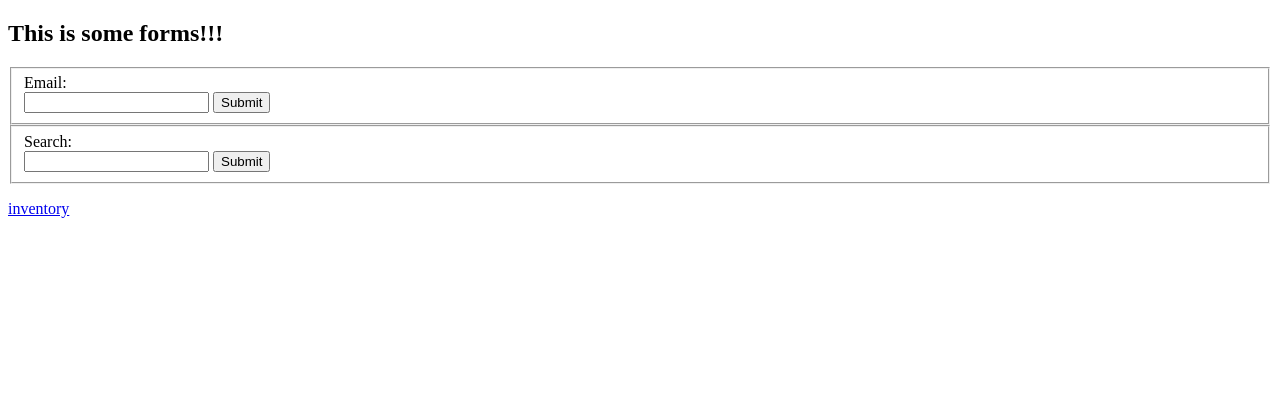
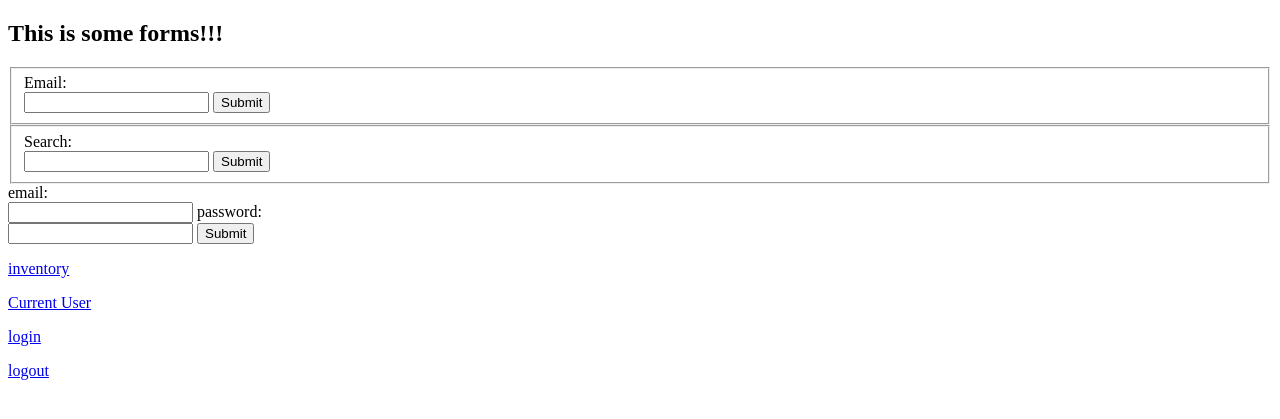
Before and after one commit to ethanphunter/FlaskExperiment, a Flask app: page / in a window 1280 px wide. Shown: the top 419 px of the page. Run offline with Flask 2, Linux system fonts and the light colour scheme.

Commit message:
Added a simple login system

```diff
--- a/main.py
+++ b/main.py
@@ -1,17 +1,31 @@
-from flask import Flask, render_template, request, redirect
+"""
+Author: Ethan Hunter
+Comments: A simple Flask app for me to mess around with.
+Note: I relieze that storing the user passwords the way I am is a very bad idea,
+      I would never use this minimal of security in a real world app
+"""
+
+from flask import Flask, render_template, request, redirect, session, abort, jsonify
 from Database import MyDatabase
+from User import User
 
 db = MyDatabase()
 app = Flask(__name__)
 
-#This is how you define a route
+# Set Debug to true for development purposes
+# SECRET_KEY is used in the session object
+app.config.update(dict(
+    #DEBUG=True,
+    SECRET_KEY='A Very Very Secret Key'))
+
+# This is how you define a route
 @app.route("/")
 def index():
     #The return statement determines what html the user sees
     return render_template("index.html")
 
-#In the html there is a form element that posts to this endpoint
-#This route just prints the email that was submitted in the email input field
+# In the html there is a form element that posts to this endpoint
+# This route just prints the email that was submitted in the email input field
 @app.route("/form", methods=["POST"])
 def form():
     email = request.form["email"]
@@ -27,5 +41,58 @@ def search():
 def inventory():
     return render_template("inventory.html", items = db.getItems())
 
+# This adds a new user to the Database
+@app.route("/newUser", methods=["POST"])
+def new_user():
+    email = request.form["email"]
+    #print(email)
+    password = request.form["password"]
+    #print(password)
+    user = User(email, password)
+    #print(user)
+    db.addAUser(user)
+    #print(password)
+    print("new user: " + user.email)
+    return redirect("/")
+
+# Log a user in. This is a pretty simple way of doing it, but it works
+# I wouldn't use this for a real life system.
+@app.route("/login", methods=["GET","POST"])
+def login():
+    if (request.method == "POST"):
+        user = db.getUser(request.form["username"])
+        if (user == "no match"):
+            print("Error!!!")
+            abort(401)
+        else:
+            print("Checking password...")
+            if(user.verify_password(request.form["password"])):
+                print("password is correct!")
+                session['logged_in'] = True
+                print("logged_in set")
+                session["current_user"] = user.email
+                print(user.email + " Logged in")
+                return redirect("/")
+            else:
+                print("Wrong password!!")
+                abort(401)
+    else:
+        return render_template("login.html")
+
+# Log the user out
+@app.route("/logout")
+def logout():
+    session["current_user"] = None
+    print("Logged out")
+    session["logged_in"] = False
+    return redirect("/")
+
+# You should only be able to access this if you are logged in
+@app.route("/secret")
+def secret():
+    if (not session.get("logged_in")):
+        abort(401)
+    return "Current User: " + session.get("current_user")
+
 if (__name__ == "__main__"):
     app.run()
--- a/templates/index.html
+++ b/templates/index.html
@@ -19,9 +19,26 @@
         <input type="submit" name="Form">
       </fieldset>
     </form>
+    <form action="/newUser", method="post">
+      email: <br>
+      <input type="text" name="email"></input>
+      password: <br>
+      <input type="text" name="password"></input>
+      <input type="submit" name="newUser"></input>
+    </form>
     <div>
       <p>
         <a href="/inventory">inventory</a>
+      </p>
+      <p>
+        <a href="/secret">Current User</a>
+      </p>
+      <p>
+        <a href="/login">login</a>
+      </p>
+      <p>
+        <a href="/logout">logout</a>
+      </p>
     </div>
   </body>
 </html>
```
Also changed, not shown: Database.py (+12 -0 lines), User.py (added, +19 -0 lines), templates/login.html (added, +16 -0 lines).
